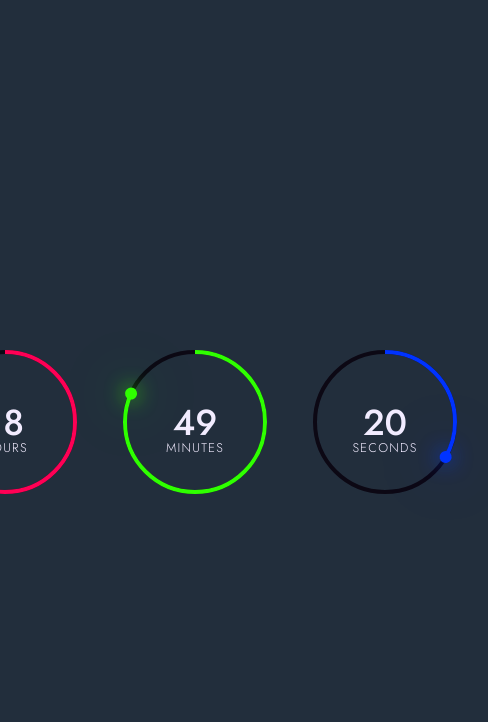
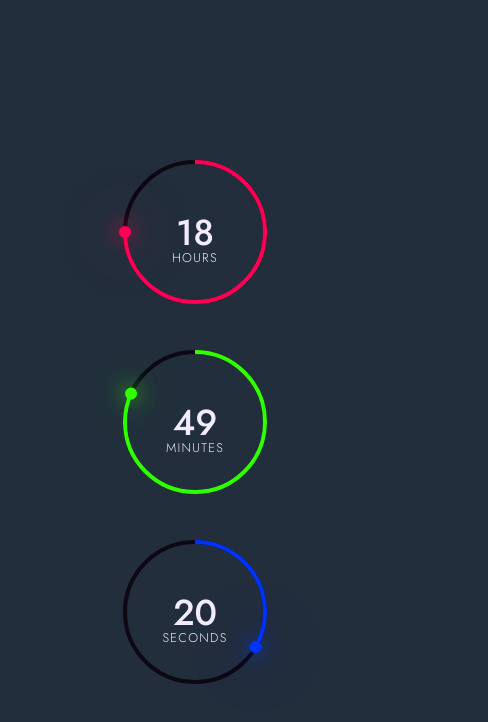
Before and after one commit to ChAl76/digital_clock, a plain HTML site: page index.html in a window 390 px wide. Shown: the whole page, 488 px wide, since content can reach past the window. Drawn offline with Linux system fonts and the light colour scheme.

Commit message:
Added @media
In @media changed flex-direction to column for (max-width: 650px).

```diff
--- a/index.html
+++ b/index.html
@@ -8,7 +8,7 @@
     <link rel="stylesheet" href="./style.css" />
   </head>
   <body>
-    <div id="time">
+    <div id="time" class="time">
       <div class="circle circle_1" style="--clr: #ff0055">
         <div class="dots hr_dot"></div>
         <svg>
--- a/style.css
+++ b/style.css
@@ -94,3 +94,12 @@ body {
   border-radius: 50%;
   box-shadow: 0 0 20px var(--clr), 0 0 60px var(--clr);
 }
+
+@media (max-width: 650px) {
+  .time {
+    display: flex;
+  }
+  #time {
+    flex-direction: column;
+  }
+}
```
